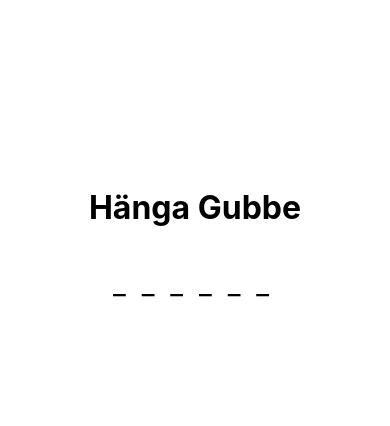
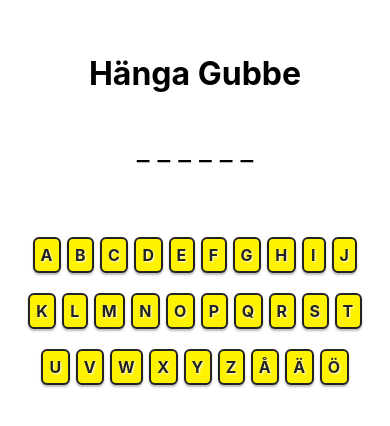
Before and after one commit to zaida-wiss/react_native_hangman, a React Native app in the folder react_native_hangman/: screen / in a window 390 px wide. Shown: the part 178-604 px from the top of the page. Built offline with nearby package versions, Linux system fonts and the light colour scheme.

Commit message:
tangentbordet inlagt

```diff
--- a/react_native_hangman/GameScreen.js
+++ b/react_native_hangman/GameScreen.js
@@ -1,5 +1,5 @@
 import React, { useState, useEffect } from 'react';
-import { View, Text, StyleSheet } from 'react-native';
+import { View, Text, StyleSheet, TouchableOpacity, ScrollView } from 'react-native';
 import { WORDS } from './words';
 
 // Huvudkomponenten för spelet
@@ -8,6 +8,13 @@ export default function GameScreen() {
   const [selectedWord, setSelectedWord] = useState('');
   // State för bokstäverna i ordet
   const [letters, setLetters] = useState([]);
+  // State för valda bokstäver
+  const [chosenLetters, setChosenLetters] = useState([]);
+
+  // Svenska alfabetet (inklusive Å, Ä, Ö)
+  const ALPHABET = [
+    'A','B','C','D','E','F','G','H','I','J','K','L','M','N','O','P','Q','R','S','T','U','V','W','X','Y','Z','Å','Ä','Ö'
+  ];
 
   useEffect(() => {
     // Slumpa fram ett ord från arrayen när komponenten mountas
@@ -17,14 +24,50 @@ export default function GameScreen() {
     setLetters(randomWord.split(''));
   }, []);
 
+  // Hantera när en bokstav väljs
+  const handleLetterPress = (letter) => {
+    if (!chosenLetters.includes(letter)) {
+      setChosenLetters([...chosenLetters, letter]);
+    }
+  };
+
   return (
     <View style={styles.container}>
       {/* Titel för spelet */}
       <Text style={styles.title}>Hänga Gubbe</Text>
-      {/* Visar understreck för varje bokstav i ordet */}
+      {/* Visar bokstäver eller understreck för varje bokstav i ordet */}
       <View style={styles.wordContainer}>
-        {letters.map((_, idx) => (
-          <Text key={idx} style={styles.letter}>_ </Text>
+        {letters.map((letter, idx) => {
+          // Visa bokstaven om den är vald, annars understreck
+          const isGuessed = chosenLetters.includes(letter.toUpperCase());
+          return (
+            <Text key={idx} style={styles.letter}>
+              {isGuessed ? letter.toUpperCase() : '_'}
+            </Text>
+          );
+        })}
+      </View>
+      {/* Alfabetet i flera rader */}
+      <View style={styles.alphabetContainer}>
+        {/* Dela alfabetet i tre rader */}
+        {Array.from({ length: 3 }).map((_, rowIdx) => (
+          <View key={rowIdx} style={styles.alphabetRow}>
+            {ALPHABET.slice(rowIdx * 10, (rowIdx + 1) * 10).map((letter) => {
+              const isChosen = chosenLetters.includes(letter);
+              return (
+                <TouchableOpacity
+                  key={letter}
+                  onPress={() => handleLetterPress(letter)}
+                  disabled={isChosen}
+                  style={[styles.alphabetButton, isChosen ? styles.alphabetButtonDisabled : styles.alphabetButtonActive]}
+                >
+                  <Text style={[styles.alphabetText, isChosen ? styles.alphabetTextDisabled : styles.alphabetTextActive]}>
+                    {letter}
+                  </Text>
+                </TouchableOpacity>
+              );
+            })}
+          </View>
         ))}
       </View>
     </View>
@@ -38,6 +81,7 @@ const styles = StyleSheet.create({
     justifyContent: 'center',
     alignItems: 'center',
     backgroundColor: '#fff',
+    paddingBottom: 40,
   },
   title: {
     fontSize: 32,
@@ -46,9 +90,62 @@ const styles = StyleSheet.create({
   },
   wordContainer: {
     flexDirection: 'row',
+    marginBottom: 60,
   },
   letter: {
     fontSize: 28,
     marginHorizontal: 4,
   },
+  alphabetContainer: {
+    position: 'relative',
+    bottom: 0,
+    left: 0,
+    right: 0,
+    alignItems: 'center',
+    justifyContent: 'center',
+    paddingHorizontal: 10,
+  },
+  alphabetRow: {
+    flexDirection: 'row',
+    justifyContent: 'center',
+    marginVertical: 10,
+  },
+  alphabetButton: {
+    borderRadius: 6,
+    marginHorizontal: 3,
+    paddingVertical: 6,
+    paddingHorizontal: 6,
+    minWidth: 24,
+    alignItems: 'center',
+    justifyContent: 'center',
+    elevation: 2,
+  },
+  alphabetButtonActive: {
+    backgroundColor: '#fff200', // Gul för att "poppa"
+    borderWidth: 2,
+    borderColor: '#222',
+    shadowColor: '#222',
+    shadowOffset: { width: 0, height: 2 },
+    shadowOpacity: 0.3,
+    shadowRadius: 2,
+  },
+  alphabetButtonDisabled: {
+    backgroundColor: '#ccc', // Grå för "slocknad"
+    borderWidth: 1,
+    borderColor: '#aaa',
+  },
+  alphabetText: {
+    fontSize: 16,
+    fontWeight: 'bold',
+    letterSpacing: 0.5,
+  },
+  alphabetTextActive: {
+    color: '#222',
+    textShadowColor: '#fff',
+    textShadowOffset: { width: 1, height: 1 },
+    textShadowRadius: 2,
+  },
+  alphabetTextDisabled: {
+    color: '#888',
+  },
 });
```
